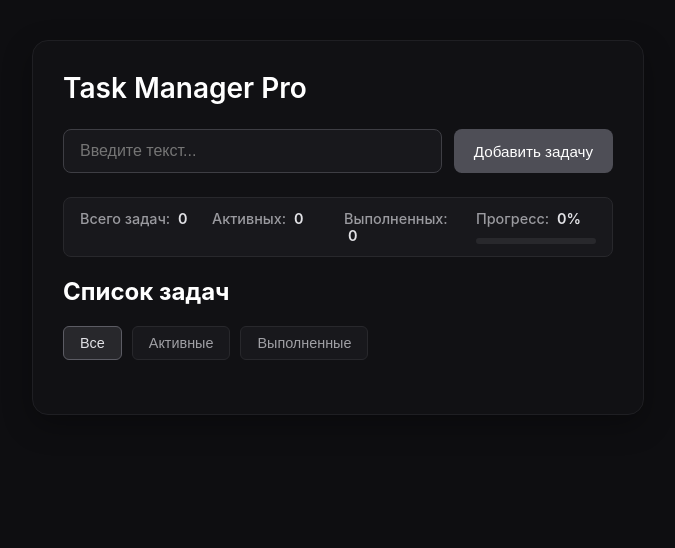
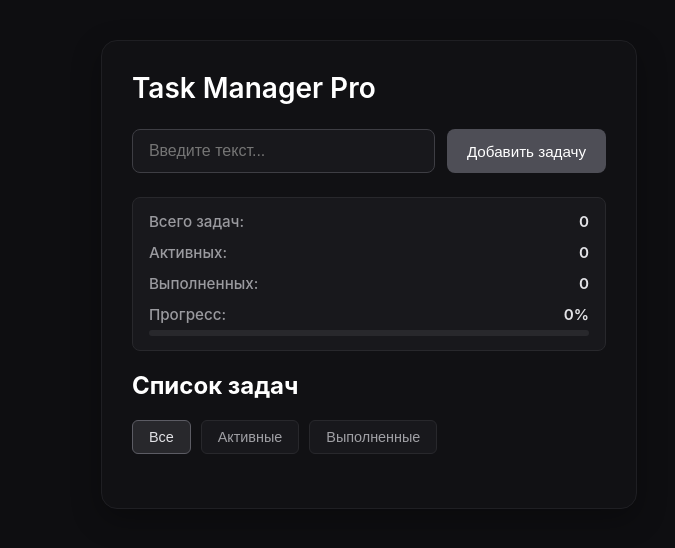
Before and after one commit to SmailovAleksei/task_manager, a React (Vite) app: page / in a window 1280 px wide. Shown: the top 548 px of the page, without its empty margins (302-977 px from the left). Built offline with nearby package versions, Linux system fonts and the light colour scheme.

Commit message:
progressbar fix Statisctics.css

```diff
--- a/src/components/Statistics/Statistics.css
+++ b/src/components/Statistics/Statistics.css
@@ -1,34 +1,48 @@
-/* Добавляем это в самое начало файла, чтобы редактор "увидел" переменную */
+/*
+  Регистрируем переменную на глобальном уровне всего приложения.
+  Теперь любой CSS-файл и любой плагин валидации знает о её существовании.
+*/
+:root {
+    --progress: 0%;
+}
+
 .task-stats {
-    --progress: 0%;
-
-    display: grid;
-    grid-template-columns: repeat(4, 1fr);
+    display: flex;
+    flex-direction: column;
     gap: 12px;
     background-color: #18181c;
     border: 1px solid #28282c;
     border-radius: 8px;
-    padding: 12px 16px;
+    padding: 14px 16px;
     margin-top: 12px;
     margin-bottom: 16px;
 }
 
 .stats-item {
-    font-size: 0.9rem;
+    font-size: 0.95rem;
     color: #9a9a9f;
     font-weight: 500;
+    display: flex;
+    justify-content: space-between;
+    align-items: center;
 }
 
 .stats-item span {
     color: #e2e2e6;
     font-weight: 600;
-    margin-left: 4px;
 }
 
 .progress-wrapper {
     display: flex;
     flex-direction: column;
+    align-items: stretch;
+    gap: 6px;
+}
+
+.progress-text {
+    display: flex;
     justify-content: space-between;
+    width: 100%;
 }
 
 .progress-bar-container {
@@ -36,14 +50,13 @@
     height: 6px;
     background-color: #28282c;
     border-radius: 4px;
-    margin-top: 6px;
     overflow: hidden;
 }
 
 .progress-bar-fill {
     height: 100%;
     width: var(--progress);
-    background-color: #2e5c3e;
+    background-color: #1e6b65; /* Замените этот цвет на любой из вариантов выше */
     border-radius: 4px;
     transition: width 0.3s ease-in-out;
 }
```
